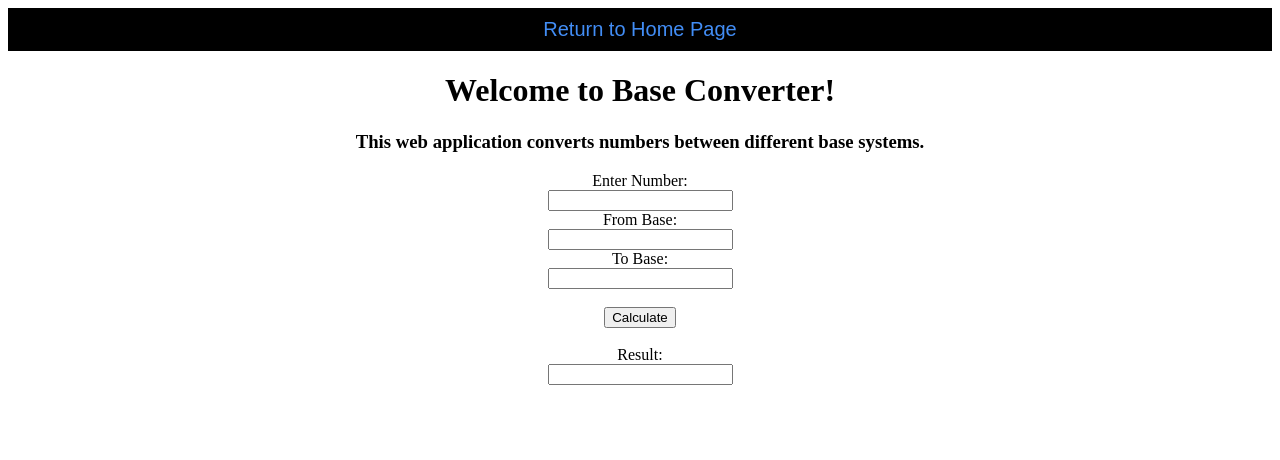
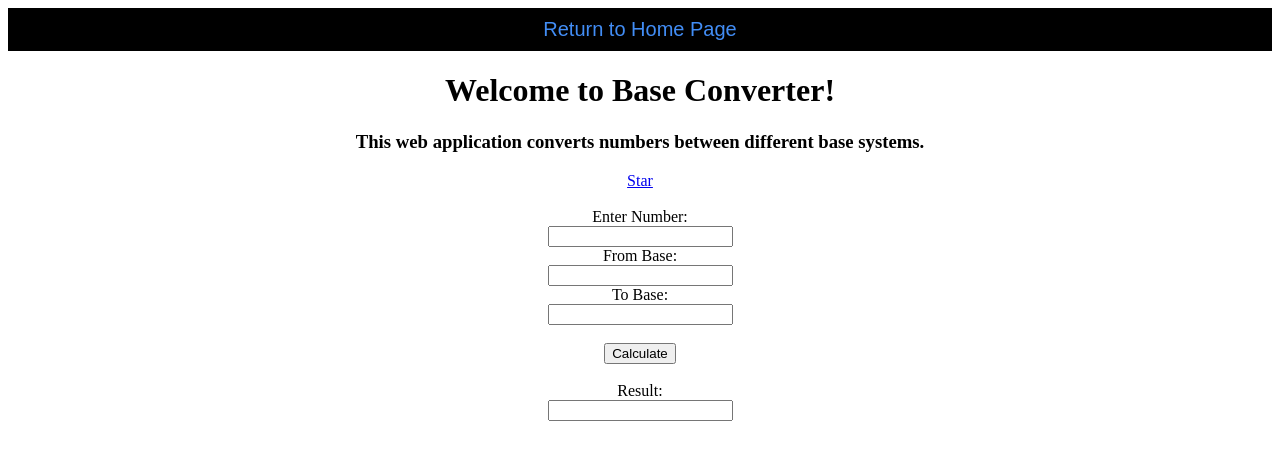
Before and after one commit to kdutta9/base-converter, a Flask app: page / in a window 1280 px wide. Shown: the top 460 px of the page. Run offline with Flask 2, Linux system fonts and the light colour scheme.

Commit message:
added github star button

```diff
--- a/templates/index.html
+++ b/templates/index.html
@@ -6,13 +6,15 @@
     <meta charset="utf-8">
     <meta name="viewport" content="width=device-width, initial-scale=1">
     <title>Base Converter</title>
-    <link rel="stylesheet" href="{{ url_for('static', filename='css/styles.css') }}?v=7">
+    <link rel="stylesheet" href="{{ url_for('static', filename='css/styles.css') }}">
 	<script src="{{ url_for('static', filename='js/main.js') }}"></script>
+	<script async defer src="https://buttons.github.io/buttons.js"></script>
   </head>
   <body>
     <header>
        <h1> Welcome to Base Converter! </h1>
 	   <h3> This web application converts numbers between different base systems. </h3>
+	   {% include "star.html" %}
     </header>
     <main>
       <div id="input-box">
--- /dev/null
+++ b/templates/star.html
@@ -0,0 +1,3 @@
+<!-- Place this tag where you want the button to render. -->
+<a class="github-button" href="https://github.com/kdutta9/base-converter" data-color-scheme="no-preference: dark; light: dark; dark: dark;" data-icon="octicon-star" data-size="large" aria-label="Star kdutta9/base-converter on GitHub">Star</a>
+<br><br>
```
